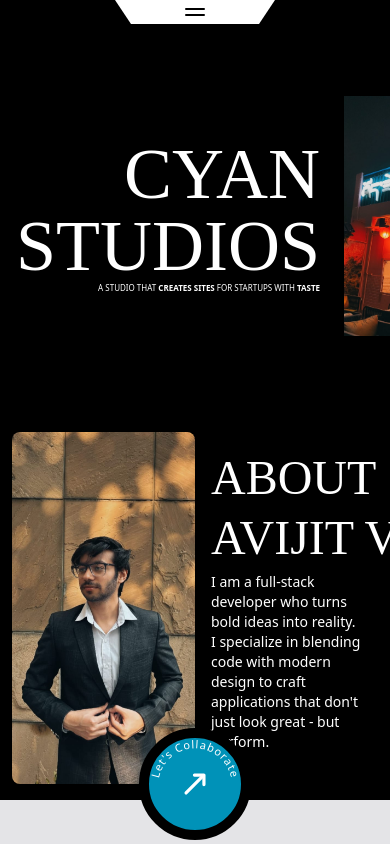
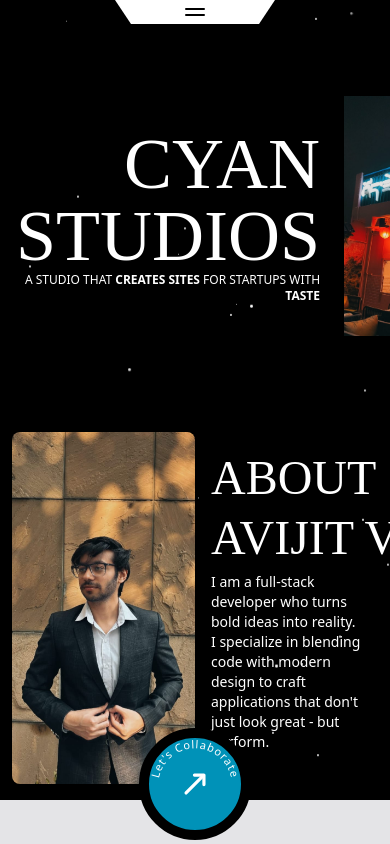
Before and after one commit to cyanxcode/Portfolio, a SvelteKit app: page / in a window 390 px wide. Shown: the top 844 px of the page. Built offline with nearby package versions, Linux system fonts and the light colour scheme; a web font is replaced by a local one.

Commit message:
added star effect

```diff
--- a/src/lib/components/CursorEffect.svelte
+++ b/src/lib/components/CursorEffect.svelte
@@ -37,7 +37,7 @@ function handleMouseMove(e: MouseEvent) {
 </script>
 
 
-<div role="presentation" class={`${extraClass}`} onmousemove={handleMouseMove}>
+<div role="presentation" class={`${extraClass} -z-10`} onmousemove={handleMouseMove}>
     {@render children?.()}
     {#each trail as t (t.id)}
       <img
--- /dev/null
+++ b/src/lib/components/Stars.svelte
@@ -0,0 +1,45 @@
+<script>
+    const particleCount = 30;
+    const particles = Array.from({ length: particleCount }, (_, i) => ({
+      id: i,
+      x: Math.random() * 100,
+      y: Math.random() * 100,
+      size: Math.random() * 2 + 1,
+      delay: Math.random() * 5,
+      duration: Math.random() * 10 + 10
+    }));
+  </script>
+
+  <div class="fixed inset-0 -z-20 overflow-hidden">
+    {#each particles as p}
+      <div
+        class="absolute rounded-full bg-white opacity-70 animate-float"
+        style="
+          left: {p.x}%;
+          top: {p.y}%;
+          width: {p.size}px;
+          height: {p.size}px;
+          animation-delay: {p.delay}s;
+          animation-duration: {p.duration}s;
+        "
+      ></div>
+    {/each}
+  </div>
+
+  <style>
+    @keyframes float {
+      0% {
+        transform: translateY(0) scale(1);
+        opacity: 1;
+      }
+      100% {
+        transform: translateY(-100vh) scale(0.5);
+        opacity: 0;
+      }
+    }
+    .animate-float {
+      animation-name: float;
+      animation-timing-function: ease-in;
+      animation-iteration-count: infinite;
+    }
+  </style>
--- a/src/routes/+layout.svelte
+++ b/src/routes/+layout.svelte
@@ -1,9 +1,11 @@
 <script lang="ts">
 	import Navbar from '$lib/components/Navbar.svelte';
+	import Stars from '$lib/components/Stars.svelte';
 	import '../app.css';
 
 	let { children } = $props();
 </script>
 
 <Navbar />
+<Stars />
 {@render children()}
--- a/src/routes/+page.svelte
+++ b/src/routes/+page.svelte
@@ -6,7 +6,7 @@
 	import Work from "$lib/components/Work.svelte";
     import '@fontsource/karantina';
 </script>
-<main class="w-full min-h-screen bg-black overflow-x-hidden">
+<main class="w-full min-h-screen overflow-x-hidden">
 <CursorEffect extraClass="grid place-items-center">
     <div class="h-auto lg:h-screen box-border py-24 w-full grid place-items-center relative px-4 md:px-10">
 
@@ -17,7 +17,7 @@
             <h1 class="karantina text-white text-7xl sm:text-9xl md:text-[9rem] lg:text-[10rem] xl:text-[12rem] leading-none">
               CYAN <br> STUDIOS
             </h1>
-            <h2 class="text-white font-extralight text-[8px] sm:text-xs md:text-md xl:text-lg">
+            <h2 class="text-white font-extralight text-xs md:text-md xl:text-lg">
               A STUDIO THAT <b class="font-bold">CREATES SITES</b> FOR STARTUPS WITH <b class="font-bold">TASTE</b>
             </h2>
           </div>
```
